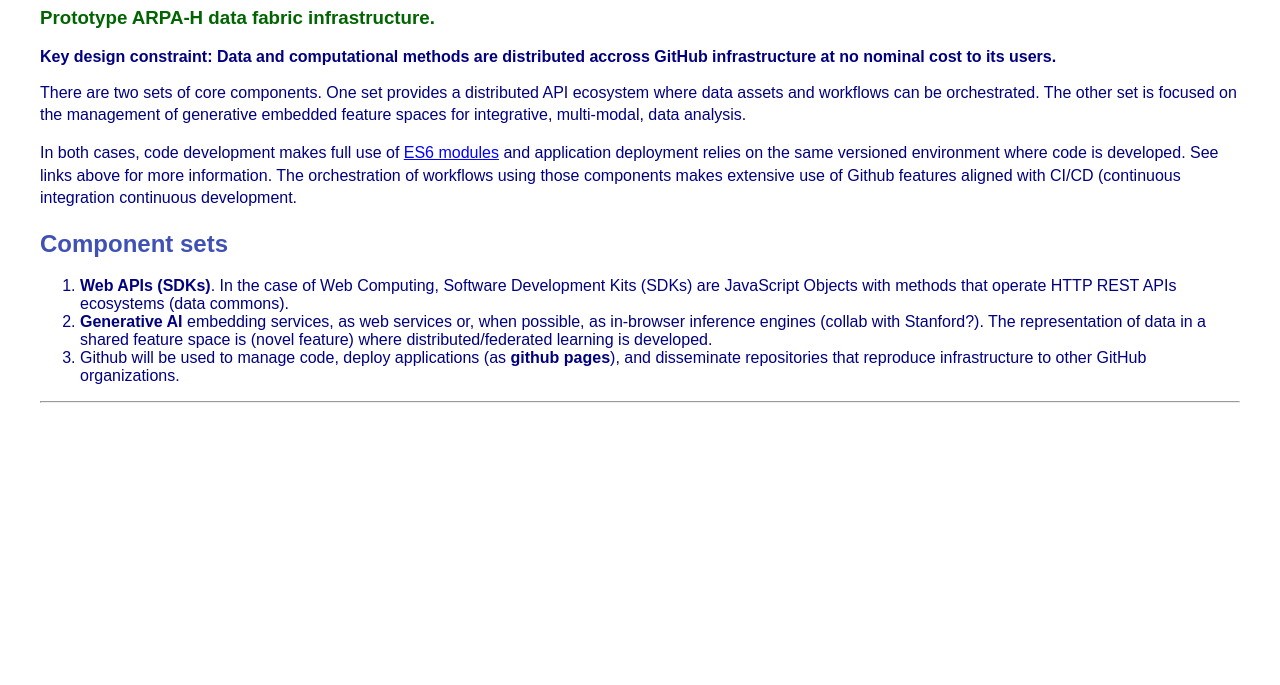
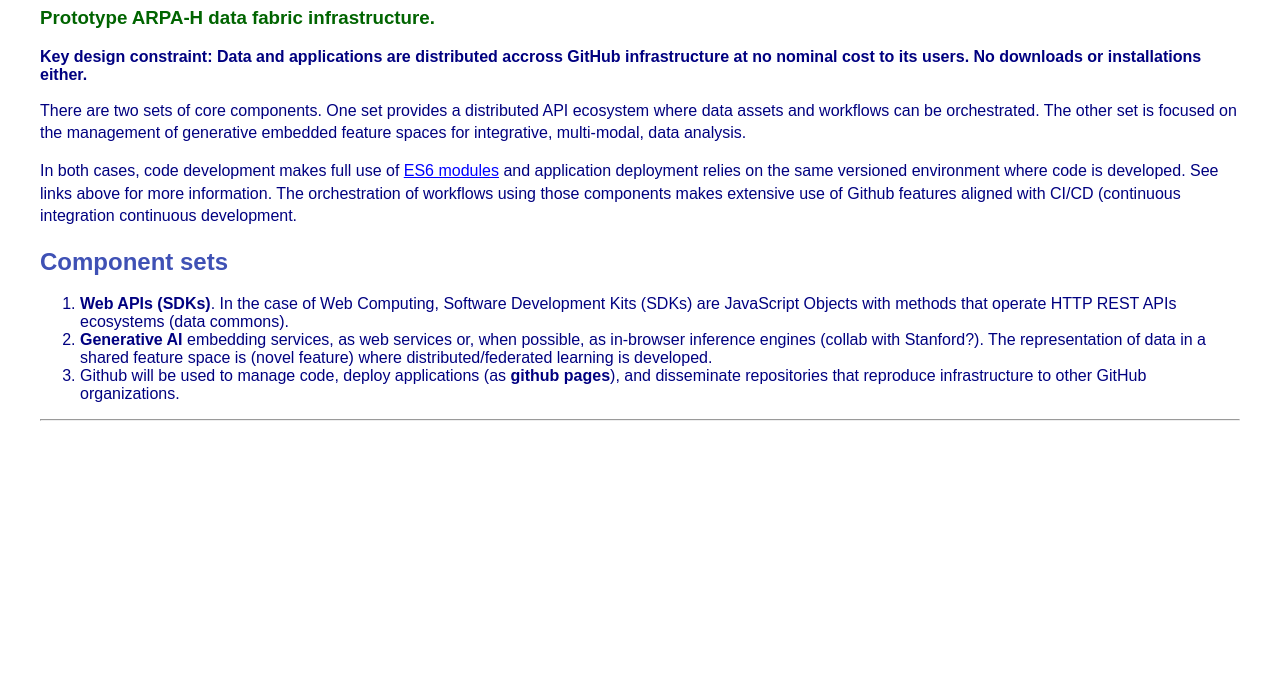
Before and after one commit to epiverse/arpah, a plain HTML site: page index.html in a window 1280 px wide. Shown: the part 115-800 px from the top of the page. Drawn offline with Linux system fonts and the light colour scheme.

Commit message:
no installations

```diff
--- a/index.html
+++ b/index.html
@@ -14,7 +14,7 @@
     </sup>
 </h1>
 <h3>Prototype ARPA-H data fabric infrastructure.</h3>
-<b>Key design constraint: Data and computational methods are distributed accross GitHub infrastructure at no nominal cost to its users.</b>
+<b>Key design constraint: Data and applications are distributed accross GitHub infrastructure at no nominal cost to its users. No downloads or installations either.</b>
 <p>
 There are two sets of core components.
 One set provides a distributed API ecosystem where data assets and workflows can be orchestrated. The other set is focused on the management of generative embedded feature spaces for integrative, multi-modal, data analysis.
```
